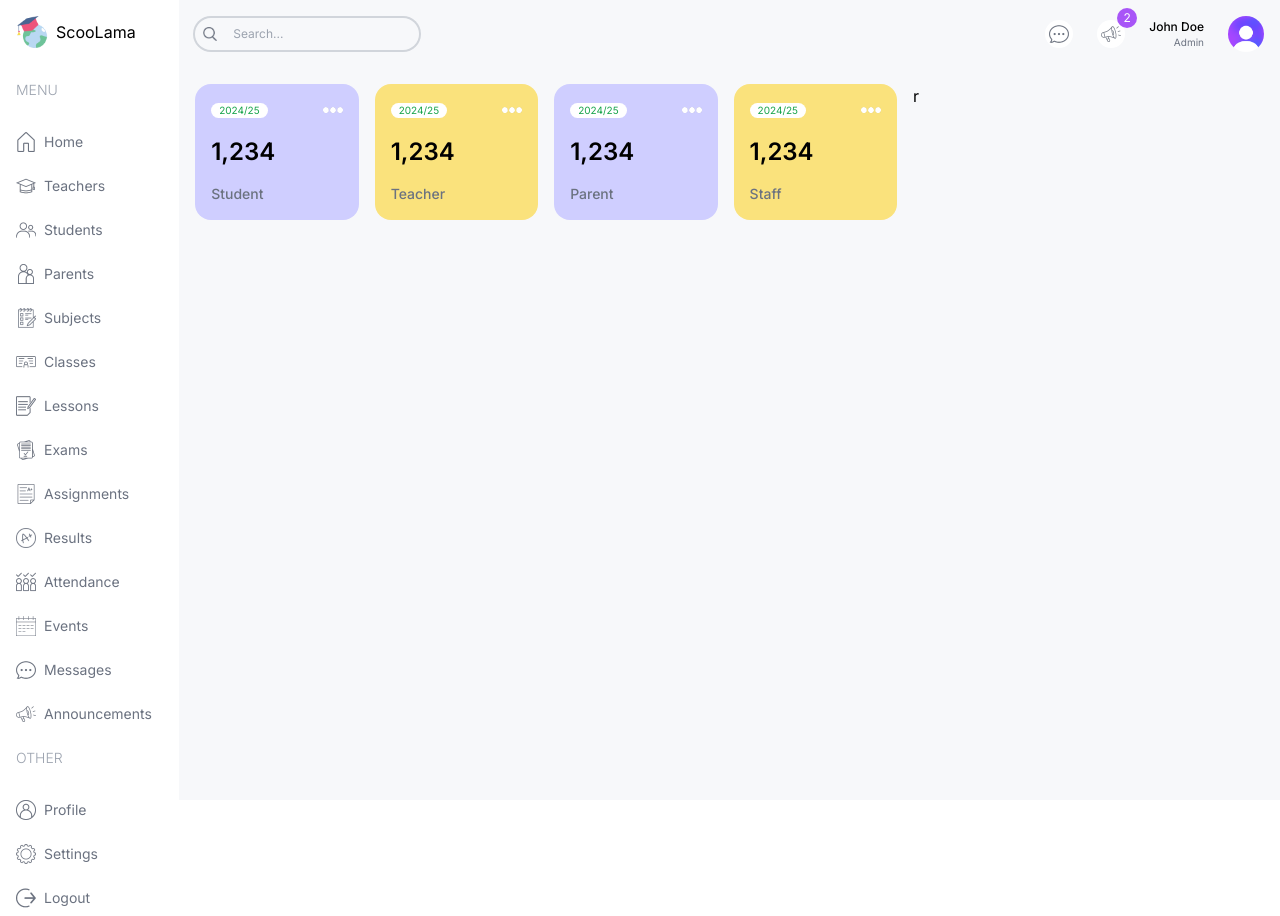
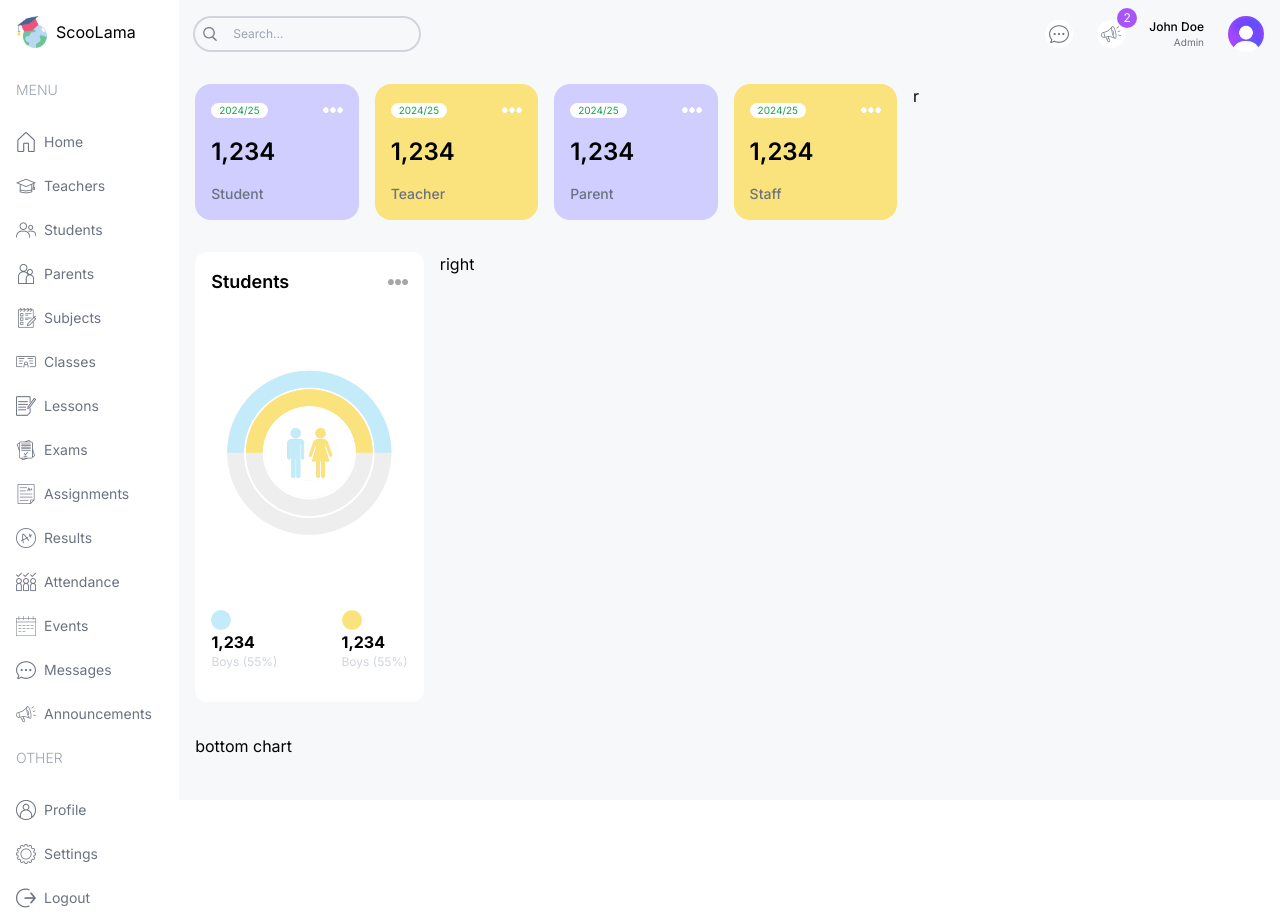
Before and after one commit to Safeya-Yasien/next-dashboard-ui, a Next.js app: page /admin in a window 1280 px wide. Built offline with nearby package versions, Linux system fonts and the light colour scheme.

Commit message:
add radial bar chart

```diff
--- a/src/app/(dashboard)/admin/page.tsx
+++ b/src/app/(dashboard)/admin/page.tsx
@@ -1,16 +1,24 @@
+import CountChart from "@/components/CountChart";
 import UserCard from "@/components/UserCard";
 import React from "react";
 
 const AdminPage = () => {
   return (
     <div className="flex p-4 gap-4 flex-col md:flex-row">
-      <div className="w-full lg:w-2/3">
+      <div className="w-full lg:w-2/3 flex flex-col gap-8">
         <div className="flex gap-4 justify-between flex-wrap">
-          <UserCard type={"student"}/>
-          <UserCard type={"teacher"}/>
-          <UserCard type={"parent"}/>
-          <UserCard type={"staff"}/>
+          <UserCard type={"student"} />
+          <UserCard type={"teacher"} />
+          <UserCard type={"parent"} />
+          <UserCard type={"staff"} />
         </div>
+        <div className="flex gap-4 flex-col lg:flex-row">
+          <div className="w-full lg:w-1/3 h-[450px]">
+            <CountChart />
+          </div>
+          <div className="w-full lg:w-2/3 h-[450px]">right</div>
+        </div>
+        <div>bottom chart</div>
       </div>
       <div className="w-full lg:w-1/3">r</div>
     </div>
--- /dev/null
+++ b/src/components/CountChart.tsx
@@ -0,0 +1,78 @@
+"use client";
+
+import Image from "next/image";
+import {
+  RadialBarChart,
+  RadialBar,
+  Legend,
+  ResponsiveContainer,
+} from "recharts";
+const data = [
+  {
+    name: "Total",
+    count: 106,
+    fill: "white",
+  },
+  {
+    name: "Girls",
+    count: 53,
+    fill: "#FAE27C",
+  },
+  {
+    name: "Boys",
+    count: 53,
+    fill: "#C3EBFA",
+  },
+];
+
+const CountChart = () => {
+  return (
+    <div className="bg-white rounded-xl w-full h-full p-4">
+      <div className="flex justify-between items-center">
+        <h1 className="text-lg font-semibold">Students</h1>
+        <Image
+          src="/moreDark.png"
+          alt="moreDark"
+          width={20}
+          height={20}
+          className="cursor-pointer"
+        />
+      </div>
+      <div className="relative w-full h-[75%]">
+        <ResponsiveContainer>
+          <RadialBarChart
+            cx="50%"
+            cy="50%"
+            innerRadius="40%"
+            outerRadius="100%"
+            barSize={32}
+            data={data}
+          >
+            <RadialBar background dataKey="count" />
+          </RadialBarChart>
+        </ResponsiveContainer>
+        <Image
+          src="/maleFemale.png"
+          alt=""
+          width={50}
+          height={50}
+          className="absolute top-1/2 left-1/2 -translate-x-1/2 -translate-y-1/2"
+        />
+      </div>
+      <div className="flex justify-center gap-16">
+        <div>
+          <div className="w-5 h-5 bg-lamaSky rounded-full"></div>
+          <h1 className="font-bold ">1,234</h1>
+          <h2 className="text-xs text-gray-300">Boys (55%)</h2>
+        </div>
+        <div>
+          <div className="w-5 h-5 bg-lamaYellow rounded-full"></div>
+          <h1 className="font-bold ">1,234</h1>
+          <h2 className="text-xs text-gray-300">Boys (55%)</h2>
+        </div>
+      </div>
+    </div>
+  );
+};
+
+export default CountChart;
```
Also changed, not shown: package.json (+5 -4 lines), 1 other file (tests, documents, lock files or other folders).
